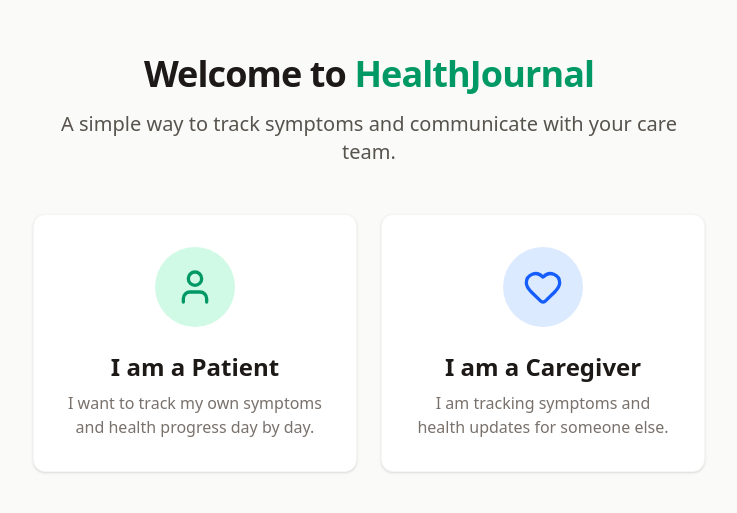
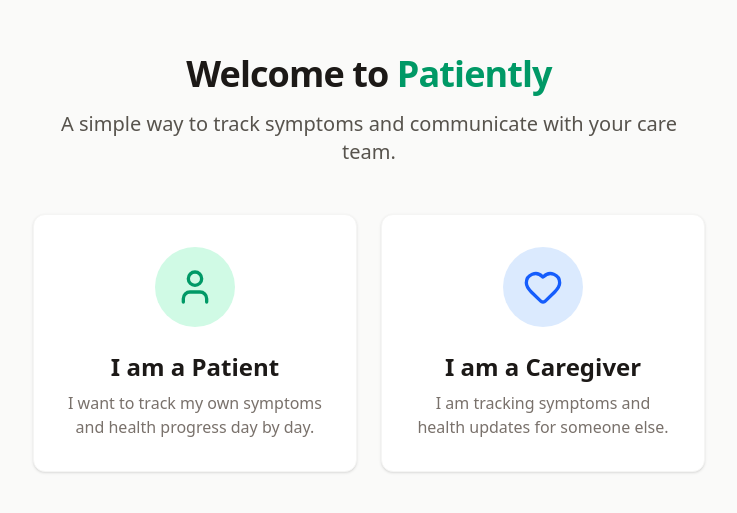
Before and after one commit to Doaa-Awan/patiently, a React (Vite) app in the folder client/: page /role in a window 1280 px wide. Shown: the part 193-706 px from the top of the page, without its empty margins (271-1008 px from the left). Built offline with nearby package versions, Linux system fonts and the light colour scheme.

Commit message:
Update RoleSelection.jsx
change title

```diff
--- a/client/src/pages/RoleSelection.jsx
+++ b/client/src/pages/RoleSelection.jsx
@@ -22,7 +22,7 @@
       <div className="max-w-2xl w-full">
         <div className="text-center mb-12">
           <h1 className="text-4xl font-bold text-stone-900 mb-4 tracking-tight">
-            Welcome to <span className="text-emerald-600">HealthJournal</span>
+            Welcome to <span className="text-emerald-600">Patiently</span>
           </h1>
           <p className="text-xl text-stone-600">
             A simple way to track symptoms and communicate with your care team.
```
